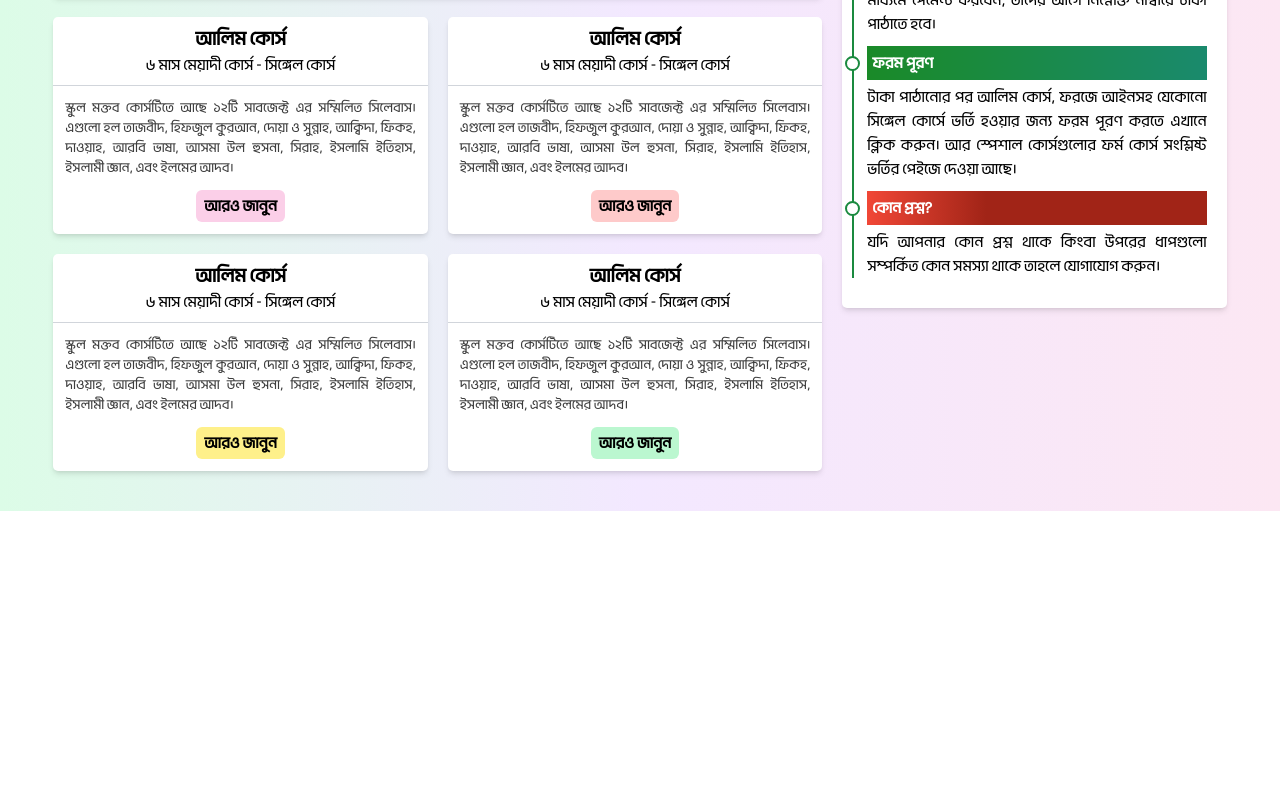
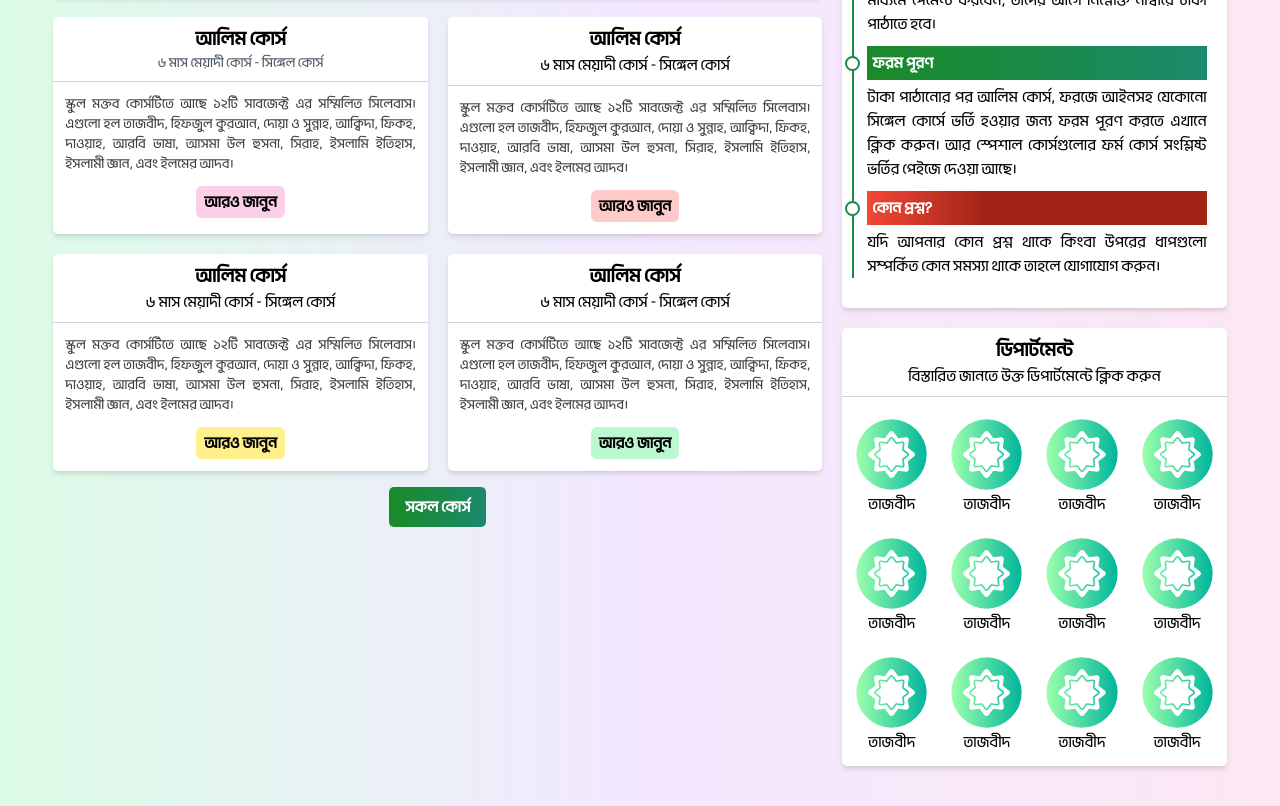
Before and after one commit to jnoyon/iom, a plain HTML site: page index.html in a window 1280 px wide. Shown: the part 1075-1881 px from the top of the page. Before the commit the page ends 1586 px from the top, so only its background shows below. Drawn offline with nearby package versions, Linux system fonts and the light colour scheme.

Commit message:
section edited

```diff
--- a/index.html
+++ b/index.html
@@ -105,8 +105,8 @@
                     <div class="rest-courses grid grid-cols-2 gap-2 md:gap-5">
                         <div class="course card bg-white  shadow-md">
                             <div class="heading text-center border-b border-solid border-gray-300 py-2">
-                                <h1 class="text-xl font-bold"> আলিম কোর্স </h1>
-                                <h1>  ৬ মাস মেয়াদী কোর্স - সিঙ্গেল কোর্স  </h1>
+                                <h1 class="md:text-xl font-bold"> আলিম কোর্স </h1>
+                                <h2 class="text-gray-600 text-sm">  ৬ মাস মেয়াদী কোর্স - সিঙ্গেল কোর্স  </h2>
                             </div>
                             <p class="p-3 text-sm"> স্কুল মক্তব কোর্সটিতে আছে ১২টি সাবজেক্ট এর সম্মিলিত সিলেবাস। এগুলো হল তাজবীদ, হিফজুল কুরআন, দোয়া ও সুন্নাহ, আক্বিদা, ফিকহ, দাওয়াহ, আরবি ভাষা, আসমা উল হুসনা, সিরাহ, ইসলামি ইতিহাস, ইসলামী জ্ঞান, এবং ইলমের আদব।  </p>
                             <div class="buttons flex justify-center gap-3 pb-3">
@@ -143,10 +143,14 @@
                                 <a href="#" class="bg-green-200 rounded-md px-2 py-1 font-bold"> আরও জানুন </a>
                             </div>
                         </div>
+
+                    </div>
+                    <div class="center-button text-center mt-4">
+                        <a href="#" class="gradient-g px-4 py-2"> সকল কোর্স </a>
                     </div>
                 </div>
                 <div class="courses-sidebar md:w-4/12">
-                    <div class="shadow-md bg-white p-5 card">
+                    <div class="shadow-md bg-white p-5 card mb-5">
                         <ul class="timeline-single">
                             <li><strong>কোর্স নির্বাচন</strong> ইসলামিক অনলাইন মাদরাসায় ভর্তি হতে আপনাকে একটি কোর্স বাছাই করতে হবে - যে কোর্সে আপনি ভর্তি হতে চান। আমাদের সবগুলো কোর্স এবং কোর্সের কারিকুলাম জানতে <a href="#iomcourses"> এখানে </a> ক্লিক করুন। এরপরও সিন্ধান্ত নিতে পারছেন না? তাহলে আমাদের হেল্পলাইনে যোগাযোগ করুন।</li>
                             <li><strong>ফি প্রদান</strong> আপনি যে কোর্সে ভর্তি হতে চান সেই কোর্সে গিয়ে ভর্তি হোন বাটনে ক্লিক করার মাধ্যমে সেই কোর্সের ফি দিতে পারবেন। যারা সরাসরি 017 66 305 059 (বিকাশ- Merchant) নাম্বার এর মাধ্যমে পেমেন্ট করবেন, তাদের আগে নিম্নোক্ত নাম্বারে টাকা পাঠাতে হবে।  </li>
@@ -154,10 +158,67 @@
                             <li><strong> কোন প্রশ্ন? </strong> যদি আপনার কোন প্রশ্ন থাকে কিংবা উপরের ধাপগুলো সম্পর্কিত কোন সমস্যা থাকে তাহলে <a href="https://admission.iom.edu.bd/online-support/"> যোগাযোগ </a> করুন। </li>
                         </ul>
                     </div>
+                    <div class="dep shadow-md bg-white card">
+                        <div class="heading text-center border-b border-solid border-gray-300 py-2 mb-2">
+                            <h1 class="text-xl font-bold"> ডিপার্টমেন্ট </h1>
+                            <h1>  বিস্তারিত জানতে উক্ত ডিপার্টমেন্টে ক্লিক করুন   </h1>
+                        </div>
+                        <ul class="grid text-center grid-cols-4 gap-5 p-3">
+                            <li>
+                                <a href="#"> <img src="images/rub-el-hizb.svg" alt="logo"> </a>
+                                <span> তাজবীদ</span>
+                            </li>
+                            <li>
+                                <a href="#"> <img src="images/rub-el-hizb.svg" alt="logo"> </a>
+                                <span> তাজবীদ</span>
+                            </li>
+                            <li>
+                                <a href="#"> <img src="images/rub-el-hizb.svg" alt="logo"> </a>
+                                <span> তাজবীদ</span>
+                            </li>
+                            <li>
+                                <a href="#"> <img src="images/rub-el-hizb.svg" alt="logo"> </a>
+                                <span> তাজবীদ</span>
+                            </li>
+                            <li>
+                                <a href="#"> <img src="images/rub-el-hizb.svg" alt="logo"> </a>
+                                <span> তাজবীদ</span>
+                            </li>
+                            <li>
+                                <a href="#"> <img src="images/rub-el-hizb.svg" alt="logo"> </a>
+                                <span> তাজবীদ</span>
+                            </li>
+                            <li>
+                                <a href="#"> <img src="images/rub-el-hizb.svg" alt="logo"> </a>
+                                <span> তাজবীদ</span>
+                            </li>
+                            <li>
+                                <a href="#"> <img src="images/rub-el-hizb.svg" alt="logo"> </a>
+                                <span> তাজবীদ</span>
+                            </li>
+                            <li>
+                                <a href="#"> <img src="images/rub-el-hizb.svg" alt="logo"> </a>
+                                <span> তাজবীদ</span>
+                            </li>
+                            <li>
+                                <a href="#"> <img src="images/rub-el-hizb.svg" alt="logo"> </a>
+                                <span> তাজবীদ</span>
+                            </li>
+                            <li>
+                                <a href="#"> <img src="images/rub-el-hizb.svg" alt="logo"> </a>
+                                <span> তাজবীদ</span>
+                            </li>
+                            <li>
+                                <a href="#"> <img src="images/rub-el-hizb.svg" alt="logo"> </a>
+                                <span> তাজবীদ</span>
+                            </li>
+                        </ul>
+                    </div>
                 </div>
             </div>
         </div>
     </section>
 
+
 </body>
 </html>
```
Also changed, not shown: images/rub-el-hizb.svg (added).
